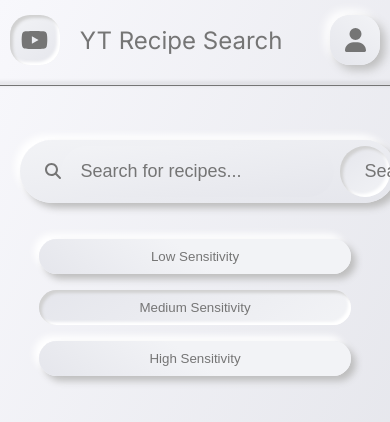
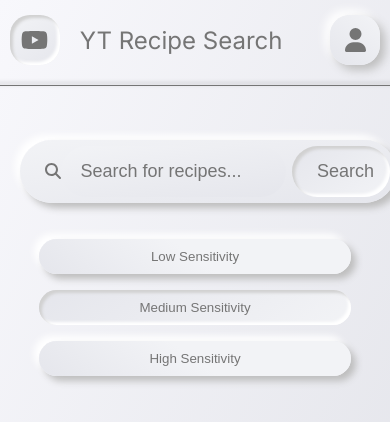
Before and after one commit to AlexBoudreaux/yt-search-ui, a React (Create React App) app: page / in a window 390 px wide. Shown: the top 422 px of the page. Built offline with nearby package versions, Linux system fonts and the light colour scheme.

Commit message:
Update App.css

```diff
--- a/src/App.css
+++ b/src/App.css
@@ -261,7 +261,7 @@ body, html {
   }
 
   .search-button {
-    width: 10vw; /* Set width to 90% of the viewport width */
+    width: 25vw; /* Set width to 90% of the viewport width */
   }
 
   .threshold-buttons {
```
